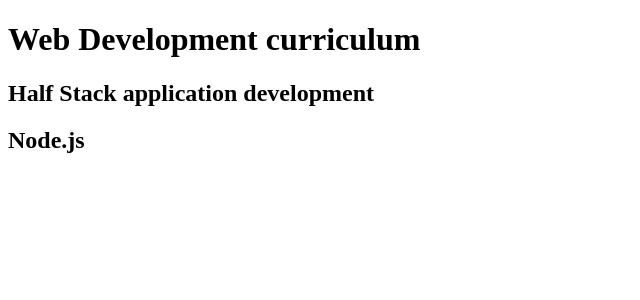
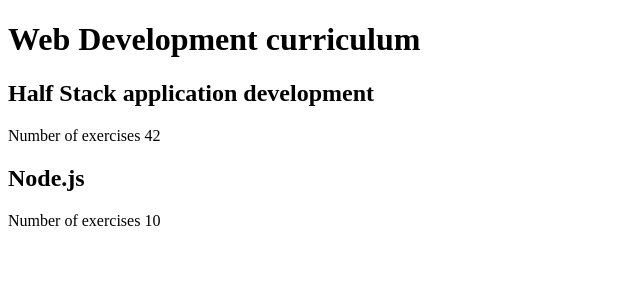
Before and after one commit to pyrhaa/fullStackOpen-part-2, a React (Create React App) app in the folder courseinfo/: page / in a window 1280 px wide. Shown: the top 300 px of the page, without its empty margins (0-640 px from the left). Built offline with nearby package versions, Linux system fonts and the light colour scheme; the HTML template or start-up script is replaced by a standard one.

Commit message:
render the Total ok

```diff
--- a/courseinfo/src/components/Course.js
+++ b/courseinfo/src/components/Course.js
@@ -31,11 +31,11 @@
 //   );
 // };
 
-// const Total = ({ courses }) => {
-//   const exercices = courses.parts.map((el) => el.exercises);
-//   const total = exercices.reduce((prev, current) => prev + current);
-//   return <p>Number of exercises {total}</p>;
-// };
+const Total = ({ parts }) => {
+  const exercices = parts.map((el) => el.exercises);
+  const total = exercices.reduce((prev, current) => prev + current);
+  return <p>Number of exercises {total}</p>;
+};
 
 const Course = ({ courses }) => {
   console.log(courses);
@@ -44,8 +44,10 @@
       <Header />
       <Title title={courses[0].name} />
       {/* <Content courses={courses} /> */}
+      <Total parts={courses[0].parts} />
       <Title title={courses[1].name} />
-      {/* <Total courses={courses} /> */}
+      {/* <Content courses={courses} /> */}
+      <Total parts={courses[1].parts} />
     </>
   );
 };
```
